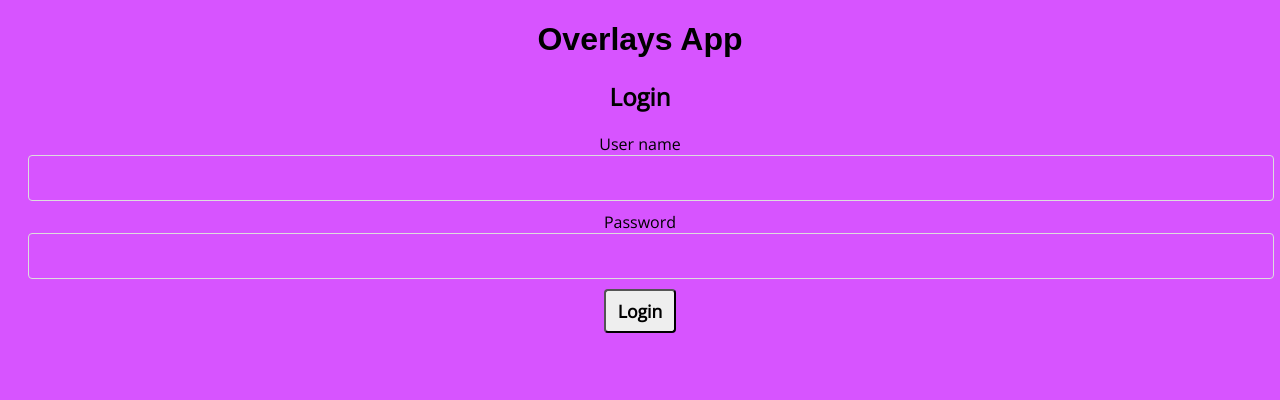
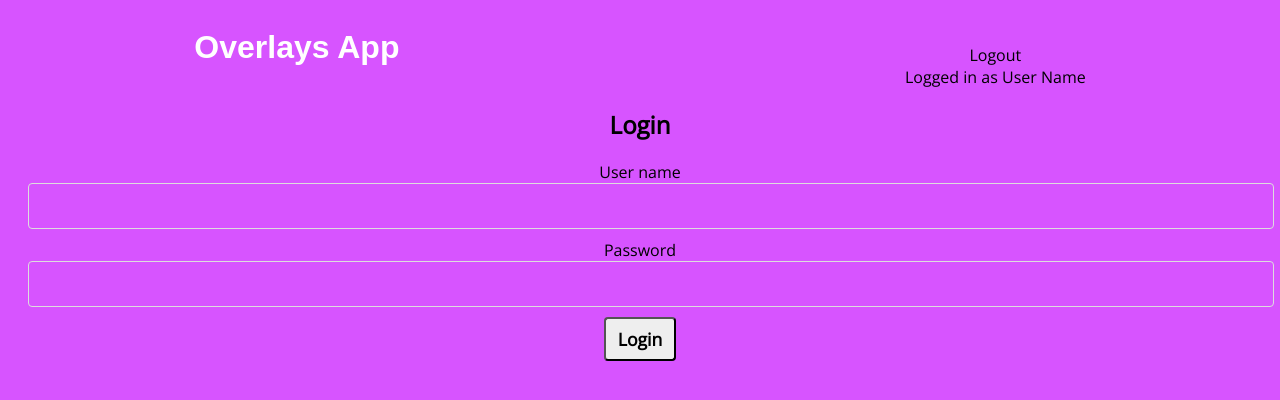
Before and after one commit to kraigwilliams/overlays-app, a React (Create React App) app: page /login in a window 1280 px wide. Shown: the top 400 px of the page. Built offline with nearby package versions, Linux system fonts and the light colour scheme; a web font is replaced by a local one.

Commit message:
deployment

```diff
--- a/package.json
+++ b/package.json
@@ -17,7 +17,9 @@
     "start": "react-scripts start",
     "build": "react-scripts build",
     "test": "react-scripts test",
-    "eject": "react-scripts eject"
+    "eject": "react-scripts eject",
+    "predeploy":"npm run build",
+    "deploy":"now ./build --prod"
   },
   "eslintConfig": {
     "extends": "react-app"
--- a/src/Components/Header/Header.js
+++ b/src/Components/Header/Header.js
@@ -1,11 +1,15 @@
 import React from 'react';
 import {Link} from 'react-router-dom';
  import './header.css'
+import Nav from '../Nav/Nav'
+
+
 function Header(){
 return(
-    <>
-    <Link to= "/"><header><h1 id="header">Overlays App</h1></header></Link>
-    </>
+    <header>
+    <Link to= "/"><h1 id="header">Overlays App</h1></Link>
+    <span id ="nav"><Nav /></span>
+    </header>
 )
 
 }
--- a/src/Components/Header/header.css
+++ b/src/Components/Header/header.css
@@ -1,4 +1,14 @@
+header{
+    display:flex;
+    align-items: baseline;
+    justify-content: center;
+}
 #header{
-
+ color:white;
     font-family: 'Coda Caption', sans-serif;
 }
+
+#nav{
+ margin-left:40%;
+align-self: flex-end;
+}
--- a/src/Components/Logout/Logout.js
+++ b/src/Components/Logout/Logout.js
@@ -10,7 +10,7 @@ class Logout extends Component{
         event.preventDefault();
         TokenService.clearAuthToken();
         console.log("this",this)
-        this.props.history.push('/topics');
+        this.props.history.push('/');
 
 
          }
@@ -22,7 +22,9 @@ render(){
   return(
 
 <>
-<p>Are You sure you want to logout?</p>
+<p>Are You sure you want to logout?
+  <input type="submit" onClick={()=>this.props.history.push('/')} value="Go Back!"/>
+</p>
 
 <form onSubmit={this.handleLogout}>
     <input type="submit" value="Logout" />
--- a/src/Components/Nav/Nav.js
+++ b/src/Components/Nav/Nav.js
@@ -14,7 +14,7 @@ componentDidMount(){
         return(
             <>
             <Link to="/logout">Logout</Link>
-            <nav><span>User Name</span></nav>
+            <nav><span>Logged in as User Name</span></nav>
             </>
 
 
--- a/src/Components/TopicsList/TopicsList.js
+++ b/src/Components/TopicsList/TopicsList.js
@@ -3,7 +3,7 @@ import { Link } from "react-router-dom";
 import config from '../../config'
 import TokenService from '../../services/token-service'
 import NoteListPage from '../NotesPage/NotesListPage';
-import Nav from '../Nav/Nav'
+//import Nav from '../Nav/Nav'
 
 class TopicsList extends Component {
   state = {
@@ -34,7 +34,8 @@ class TopicsList extends Component {
   render() {
     return (
       <>
-        <Nav />
+
+
         <Link to="/submit">Submit New Topic</Link>
               <h2>YOUR TOPICS</h2>
 
```
